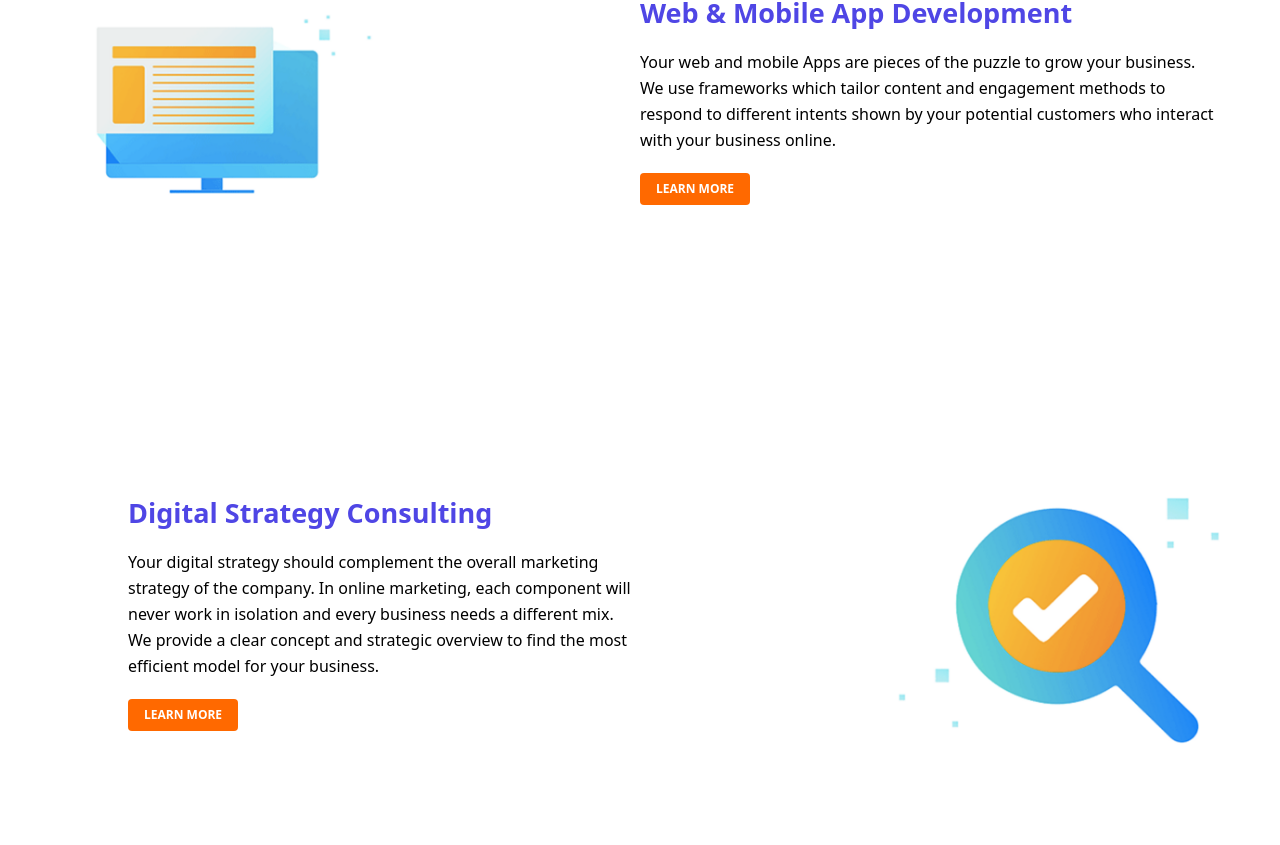
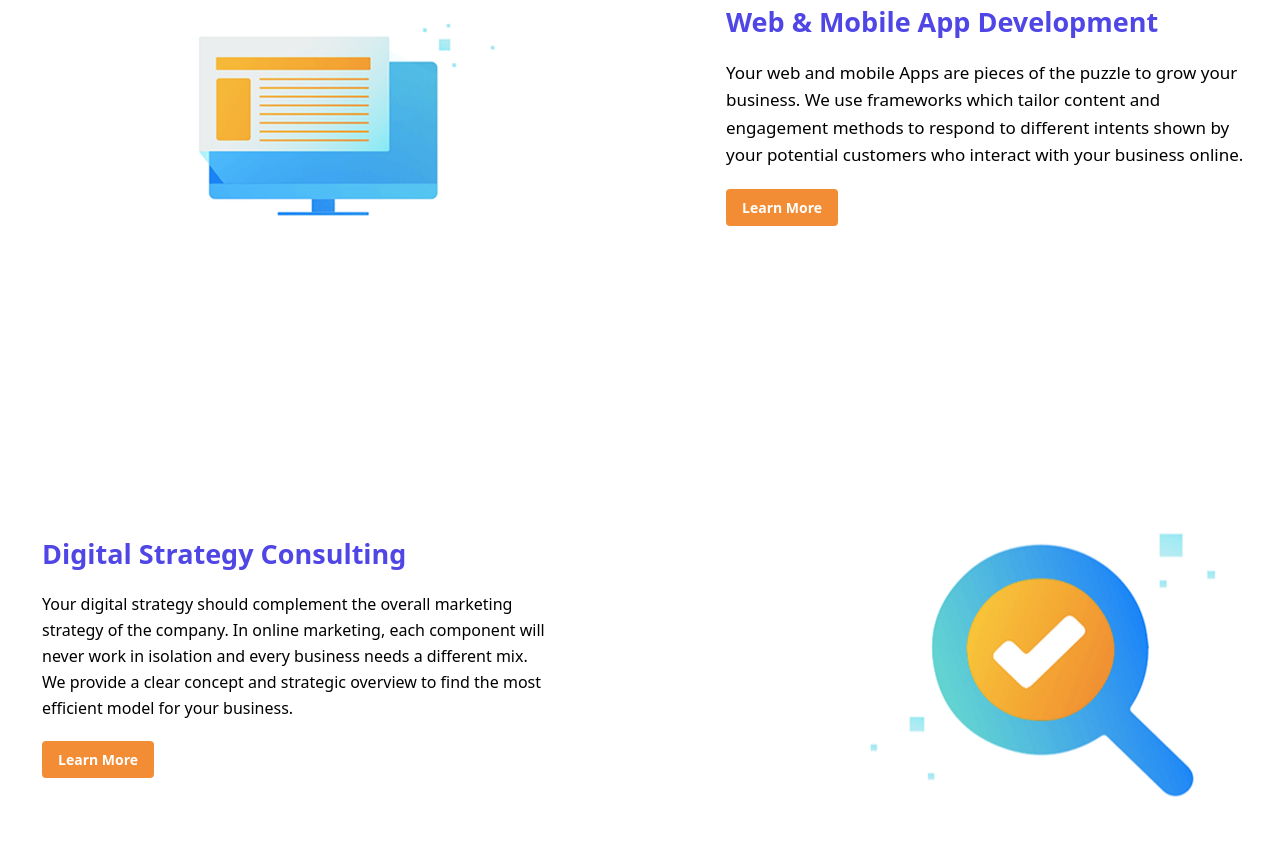
Before and after one commit to Emalshashamindi20/ATDIGITAL, a React (Vite) app: page / in a window 1280 px wide. Shown: the part 895-1740 px from the top of the page. Built offline with nearby package versions, Linux system fonts and the light colour scheme.

Commit message:
Refactor Footer, Navbar, and Services components for improved styling and layout consistency

```diff
--- a/src/components/Footer.jsx
+++ b/src/components/Footer.jsx
@@ -14,7 +14,7 @@ const Footer = () => {
             alt="AT Digital Logo"
             className="w-[180px] sm:w-[200px] lg:w-[226px] h-auto mb-4"
           />
-          <p className="text-sm sm:text-base leading-relaxed max-w-xs">
+          <p className="text-sm sm:text-[16px] sm:text-base leading-relaxed max-w-xs">
             Your goal is our target. Not anything in between. We use online
             marketing platforms and tools to achieve a single objective — your
             business results.
--- a/src/components/Navbar.jsx
+++ b/src/components/Navbar.jsx
@@ -40,11 +40,11 @@ const Navbar = () => {
             aria-label="Close menu"
           >
             <svg className="w-[31px] h-[24px]" fill="none" stroke="#000" viewBox="0 0 24 24">
-              <path strokeLinecap="round" strokeLinejoin="round" strokeWidth={3} d="M6 18L18 6M6 6l12 12" />
+              <path strokeLinecap="round" strokeLinejoin="round" strokeWidth={3} d="M7 17L17 7M7 7l10 10" />
             </svg>
           </button>
           {/* Menu Links */}
-          <nav className="flex-1 flex flex-col pl-8 pt-12 gap-[36px]">
+          <nav className="flex-1 flex flex-col pl-12 pt-12 gap-[36px]">
             <a href="#home" className="text-black text-[14px] font-medium cursor-pointer" onClick={()=>setMenuOpen(false)}>HOME</a>
             <a href="#services" className="text-black text-[14px] font-medium cursor-pointer" onClick={()=>setMenuOpen(false)}>SERVICES</a>
             <a href="#about" className="text-black text-[14px] font-medium cursor-pointer" onClick={()=>setMenuOpen(false)}>ABOUT US</a>
--- a/src/components/Services.jsx
+++ b/src/components/Services.jsx
@@ -6,34 +6,34 @@ const Services = () => {
   return (
     <section className="max-w-7xl mx-auto px-4 py-16 space-y-32">
       {/* First service */}
-      <div className="flex flex-col md:flex-row items-center gap-60">
+      <div className="flex flex-col md:flex-row items-center gap-50">
         <img
           src={rightImage}
           alt="Web Development"
-          className="w-72 lg:w-96 md:w-72"
+          className="w-72 lg:w-[414px] lg:h-[414px] md:w-72 ml-0 md:ml-8 lg:ml-16 xl:ml-24"
         />
         <div>
           <h2 className="font-bold text-[27px]" style={{ color: '#4F46E5' }}>
             Web &amp; Mobile App Development
           </h2>
-          <p className="mt-4 text-[16px] leading-relaxed max-w-xl" style={{ color: '#000000' }}>
-            Your web and mobile Apps are pieces of the puzzle to grow your
-            business. We use frameworks which tailor content and engagement
+          <p className="mt-4 text-[17px] leading-relaxed max-w-xl" style={{ color: '#000000' }}>
+            Your web and mobile Apps are pieces of the puzzle to grow
+            your business. We use frameworks which tailor content and engagement
             methods to respond to different intents shown by your potential
             customers who interact with your business online.
           </p>
-          <button className="mt-5 bg-orange-500 hover:bg-orange-600 text-white px-4 py-2 text-xs font-semibold uppercase rounded cursor-pointer">
+          <button className="mt-5 text-white px-4 py-2 font-semibold cursor-pointer" style={{ backgroundColor: '#F28D35', borderRadius: '4px', fontSize: '14px' }}>
             Learn More
           </button>
         </div>
       </div>
 
       {/* Second service */}
-      <div className="flex flex-col md:flex-row-reverse items-center gap-60">
+  <div className="flex flex-col md:flex-row-reverse items-center gap-50 mt-10">
         <img
           src={leftImage}
           alt="Digital Strategy"
-          className="w-72 lg:w-96 md:w-72"
+          className="w-72 lg:w-[414px] lg:h-[414px] md:w-72 ml-0 md:ml-8 lg:ml-16 xl:ml-24"
         />
         <div>
           <h2 className="font-bold text-[27px]" style={{ color: '#4F46E5' }}>
@@ -46,7 +46,7 @@ const Services = () => {
             provide a clear concept and strategic overview to find the most
             efficient model for your business.
           </p>
-          <button className="mt-5 bg-orange-500 hover:bg-orange-600 text-white px-4 py-2 text-xs font-semibold uppercase rounded cursor-pointer">
+          <button className="mt-5 text-white px-4 py-2 font-semibold cursor-pointer" style={{ backgroundColor: '#F28D35', borderRadius: '4px', fontSize: '14px' }}>
             Learn More
           </button>
         </div>
```
